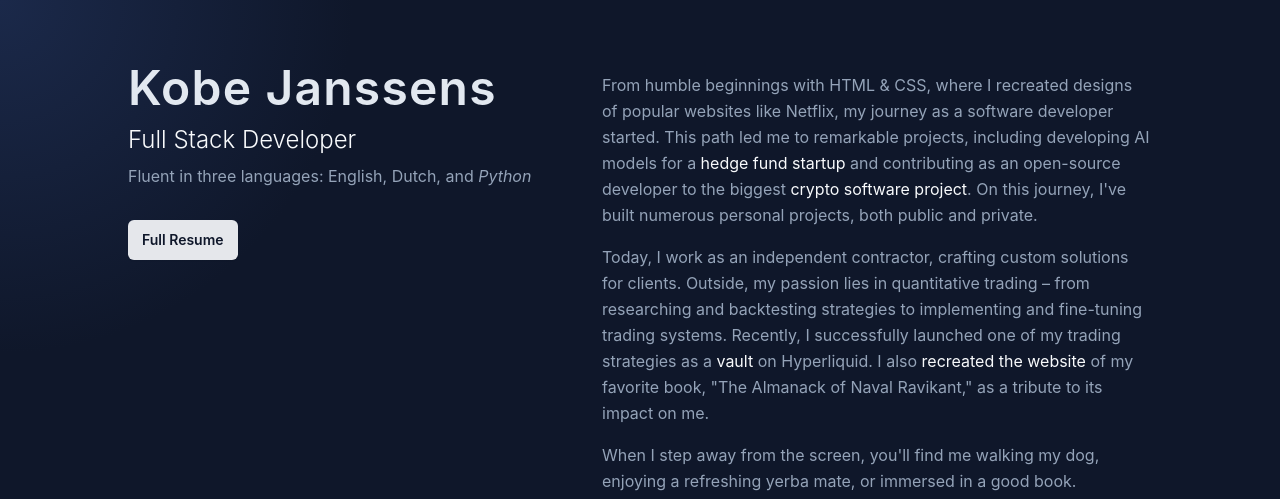
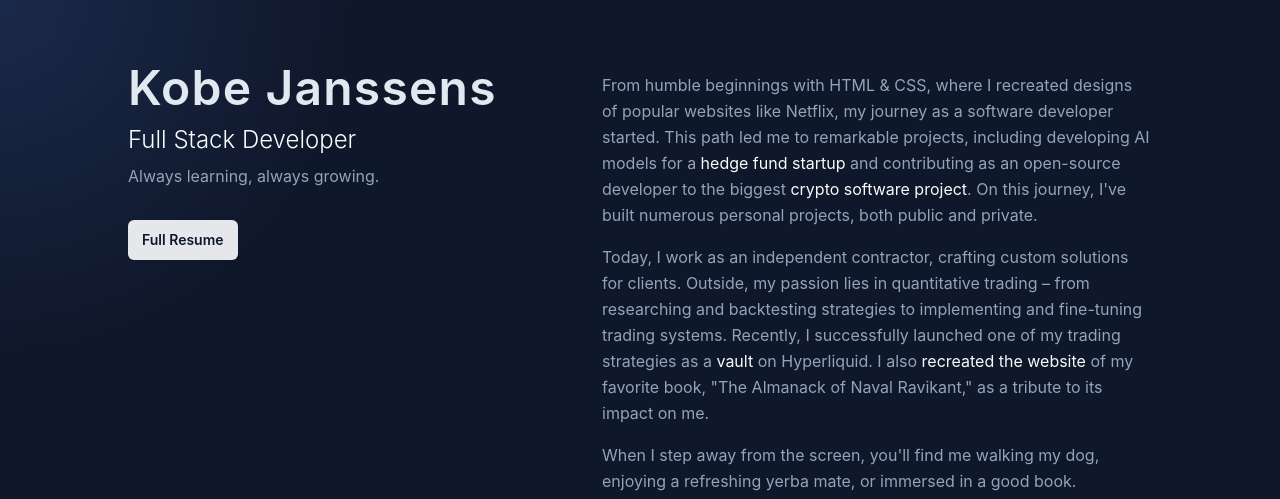
Before and after one commit to AlgoQ/Portfolio, a Django app: page / in a window 1280 px wide. Shown: the top 499 px of the page. Run offline with Django 4.2, Linux system fonts and the light colour scheme; data that the repository does not hold is empty; some libraries are stand-ins or nearby versions; some web fonts are replaced.

Commit message:
update one-sentence

```diff
--- a/core/templates/core/index.html
+++ b/core/templates/core/index.html
@@ -9,7 +9,7 @@
                     <a href="#" class="tracking-wide">Kobe Janssens</a>
                 </h1>
                 <h2 class="title mt-3 text-xl font-light sm:text-2xl">Full Stack Developer</h2>
-                <p class="languages mt-2 text-slate-400">Fluent in three languages: English, Dutch, and <i>Python</i></p>
+                <p class="languages mt-2 text-slate-400">Always learning, always growing.</p>
                 <a href="{% static 'resume.pdf' %}" target="_blank">
                     <button type="button" class="resume-button rounded-md bg-gray-200 px-3.5 py-2.5 mt-8 text-sm font-semibold shadow-sm resume-button hover:bg-opacity-75 hover:bg-teal-400 hover:color-white transition duration-500 ease-in-out">
                         Full Resume
```
